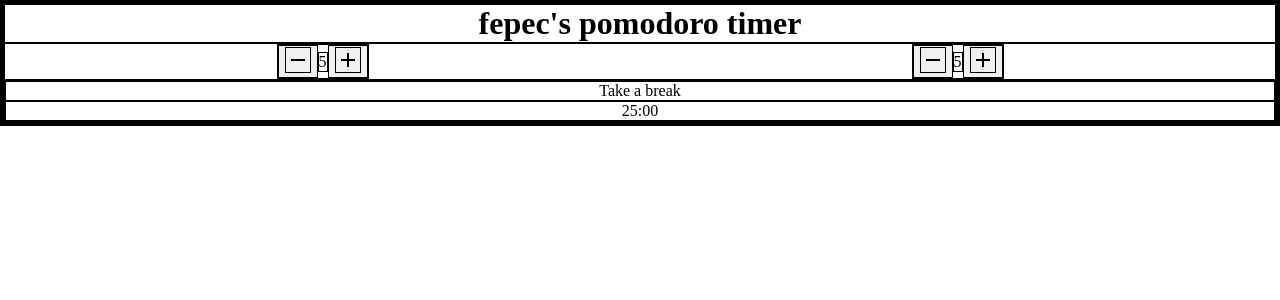
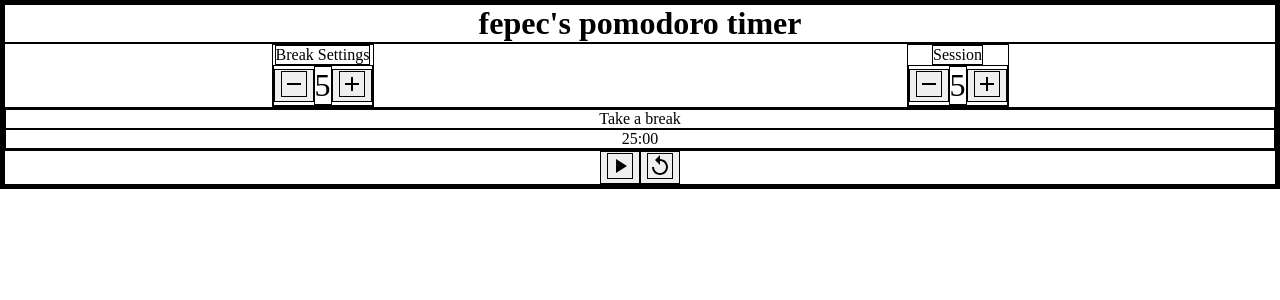
Before and after one commit to fepec/fcc-pomodoro, a React app: page / in a window 1280 px wide. Shown: the top 300 px of the page. Built offline with nearby package versions, Linux system fonts and the light colour scheme.

Commit message:
Add labels to settings

```diff
--- a/src/App.js
+++ b/src/App.js
@@ -1,9 +1,11 @@
 import React from 'react'
 import TimeSetter from './components/timeSetter'
-import ControlButton from './components/controlButton'
+import SettingsButton from './components/settingsButton'
 import LengthDisplay from './components/lengthDisplay'
-import StatusDisplay from './components/StatusDisplay'
+import StatusDisplay from './components/statusDisplay'
 import CountdownTimer from './components/countdownTimer'
+import StartStopButton from './components/startStopButton'
+import ResetButton from './components/resetButton'
 
 function App() {
     return <div className=''>
@@ -11,20 +13,24 @@ function App() {
         <div className='timer-settings'>
 
             <TimeSetter timerType="break">
-                <ControlButton direction="decrement" />
+                <SettingsButton direction="decrement" />
                 <LengthDisplay />
-                <ControlButton direction="increment" />
+                <SettingsButton direction="increment" />
             </TimeSetter>
             <TimeSetter timerType="session">
-                <ControlButton direction="decrement" />
+                <SettingsButton direction="decrement" />
                 <LengthDisplay />
-                <ControlButton direction="increment" />
+                <SettingsButton direction="increment" />
             </TimeSetter>
         </div>
         <div className='main-display'>
             <StatusDisplay status="break" />
             <CountdownTimer />
         </div>
+        <div className='timer-controls'>
+            <StartStopButton />
+            <ResetButton />
+        </div>
     </div>
 }
 
--- /dev/null
+++ b/src/components/resetButton.js
@@ -0,0 +1,11 @@
+import React from 'react'
+import ReplayIcon from '@mui/icons-material/Replay';
+
+export default function ResetButton(props) {
+    const buttonClass = `control-button`
+    const buttonId = `reset`
+    const buttonIcon = <ReplayIcon />
+    return <button id={buttonId} className={buttonClass}>
+            {buttonIcon}
+        </button>
+}
--- a/src/components/controlButton.js
+++ b/src/components/settingsButton.js
@@ -2,7 +2,7 @@ import React from 'react'
 import AddIcon from '@mui/icons-material/Add';
 import RemoveIcon from '@mui/icons-material/Remove';
 
-export default function ControlButton(props) {
+export default function SettingsButton(props) {
     const buttonClass = `control-button button-${props.direction}`
     const buttonId = `${props.type}-${props.direction}`
     const buttonIcon = props.direction === "decrement" ?  <RemoveIcon /> : <AddIcon />
--- /dev/null
+++ b/src/components/startStopButton.js
@@ -0,0 +1,12 @@
+import React from 'react'
+import PlayArrow from '@mui/icons-material/PlayArrow'
+import Stop from '@mui/icons-material/Stop'
+
+export default function startStopButton(props) {
+    const buttonClass = `control-button`
+    const buttonId = `start-stop`
+    const buttonIcon = <PlayArrow />
+    return <button id={buttonId} className={buttonClass}>
+            {buttonIcon}
+        </button>
+}
--- a/src/components/timeSetter.js
+++ b/src/components/timeSetter.js
@@ -1,11 +1,20 @@
 import React from 'react'
-import ControlButton from './controlButton'
+import ControlButton from './settingsButton'
 import LengthDisplay from './lengthDisplay'
 
 export default function TimeSetter({ timerType, children }) {
+    let labelText = timerType === "break" ? "Break" : "Session"
+    let labelId = `${timerType}-label`
+    if (timerType === "break") {
+        labelText = "Break Settings"
+    }
     return <div className="time-setter">
-        {React.Children.map(children, child => {
-            return React.cloneElement(child, {type: timerType})
-        })}
+        <div className={labelId} id={labelId}>{labelText}</div>
+
+        <div className='settings-box'>
+            {React.Children.map(children, child => {
+                return React.cloneElement(child, { type: timerType })
+            })}
+        </div>
     </div>
 }
--- a/src/scss/styles.scss
+++ b/src/scss/styles.scss
@@ -11,4 +11,10 @@
 
 .time-setter {
     display: inline-flex;
+    flex-direction: column;
 }
+
+.settings-box {
+    display: flex;
+    font-size: xx-large;
+}
```
